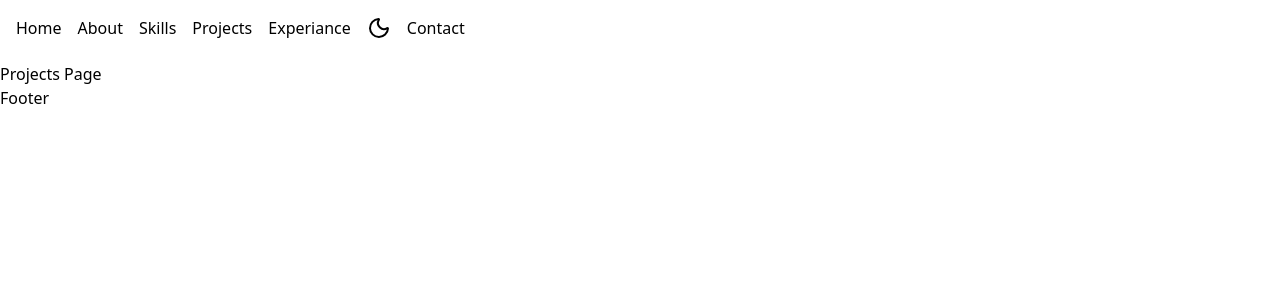
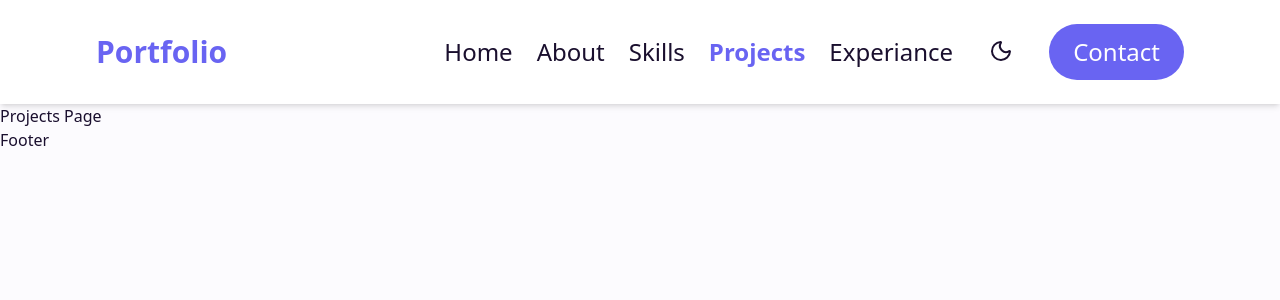
Before and after one commit to DixonKH/PortfolioWebsite, a Next.js app: page /projects in a window 1280 px wide. Shown: the top 300 px of the page. Built offline with nearby package versions, Linux system fonts and the light colour scheme.

Commit message:
feat: develop navigation bar

```diff
--- a/app/components/common/ToggleTheme/page.tsx
+++ b/app/components/common/ToggleTheme/page.tsx
@@ -7,7 +7,7 @@ export default function ToggleTheme() {
     const {theme, setTheme} = useTheme();
     return (
         <div>
-            <button className='rounded-full' onClick={() => setTheme(theme === 'dark' ? 'light' : 'dark')}>
+            <button className='rounded-full p-1' onClick={() => setTheme(theme === 'dark' ? 'light' : 'dark')}>
                 {theme === 'dark' ? <SunMedium /> : <Moon />}
             </button>
         </div>
--- a/app/components/layout/Navbar.tsx
+++ b/app/components/layout/Navbar.tsx
@@ -1,16 +1,41 @@
+'use client';
 import Link from "next/link";
 import ToggleTheme from "../common/ToggleTheme/page";
+import { usePathname } from "next/navigation";
+
+const NavLinks = [
+  { name: "Home", href: "/" },
+  { name: "About", href: "/about" },
+  { name: "Skills", href: "/skills" },
+  { name: "Projects", href: "/projects" },
+  { name: "Experiance", href: "/experiance" },
+];
 
 export default function Navbar() {
-    return (
-        <div className="dark:bg-gray-800 bg-white p-4 flex space-x-4">
-            <Link href="/">Home</Link>
-            <Link href="/about">About</Link>
-            <Link href="/skills">Skills</Link>
-            <Link href="/projects">Projects</Link>
-            <Link href="/experiance">Experiance</Link>
-            <ToggleTheme />
-            <Link href="/contact">Contact</Link>
+    const pathname = usePathname();
+  return (
+    <div className="dark:bg-black bg-white stiky w-full p-8 flex justify-between items-center shadow-md px-24 py-6">
+      <div className="text-3xl font-bold text-primary">Portfolio</div>
+      <div className="flex items-center  space-x-4 text-2xl gap-4">
+        <div className="flex space-x-6 text-lg font-medium">
+          {NavLinks.map((link) => {
+            const isActive = pathname === link.href || (pathname.startsWith(link.href) && link.href !== '/');
+            return (
+              <Link
+                key={link.name}
+                href={link.href}
+                className={isActive ? 'font-bold text-primary text-2xl' : 'text-2xl'}
+              >
+                {link.name}
+              </Link>
+            );
+          })}
         </div>
-    );
+        <ToggleTheme />
+        <div className="bg-primary text-primary-foreground rounded-full font-medium px-6 py-3">
+          <Link href="/contact">Contact</Link>
+        </div>
+      </div>
+    </div>
+  );
 }
--- a/app/globals.css
+++ b/app/globals.css
@@ -45,65 +45,65 @@
 }
 
 :root {
-  --background: 260 60% 99%;
-  --foreground: 260 50% 12%;
-  --card: 0 0% 100%;
-  --card-foreground: 260 50% 12%;
-  --popover: 0 0% 100%;
-  --popover-foreground: 260 50% 12%;
+  --background: hsl(260 60% 99%);
+  --foreground: hsl(260 50% 12%);
+  --card: hsl(0 0% 100%);
+  --card-foreground: hsl(260 50% 12%);
+  --popover: hsl(0 0% 100%);
+  --popover-foreground: hsl(260 50% 12%);
 
   /* Main brand color → that gorgeous purple-indigo gradient */
-  --primary: 260 85% 65%;
-  --primary-foreground: 0 0% 100%;
+  --primary: hsl(242 84% 67%);
+  --primary-foreground: hsl(0 0% 100%);
 
-  --secondary: 260 40% 96%;
-  --secondary-foreground: 260 50% 20%;
+  --secondary: hsl(260 40% 96%);
+  --secondary-foreground: hsl(260 50% 20%);
 
-  --muted: 260 30% 94%;
-  --muted-foreground: 260 20% 50%;
+  --muted: hsl(260 30% 94%);
+  --muted-foreground: hsl(260 20% 50%);
 
-  --accent: 260 80% 92%;
-  --accent-foreground: 260 85% 60%;
+  --accent: hsl(260 80% 92%);
+  --accent-foreground: hsl(260 85% 60%);
 
-  --destructive: 0 84% 60%;
-  --destructive-foreground: 0 0% 98%;
+  --destructive: hsl(0 84% 60%);
+  --destructive-foreground: hsl(0 0% 98%);
 
-  --border: 260 30% 88%;
-  --input: 260 30% 88%;
-  --ring: 260 85% 65%;
+  --border: hsl(260 30% 88%);
+  --input: hsl(260 30% 88%);
+  --ring: hsl(260 85% 65%);
   --radius: 0.75rem;
 }
 
 .dark {
   /* Dark mode – deep navy-purple black */
   --background: oklch(16% 12% 272deg);
-  --foreground: 260 40% 94%;
+  --foreground: hsl(260 40% 94%);
 
-  --card: 260 40% 10%;
-  --card-foreground: 260 40% 94%;
+  --card: hsl(260 40% 10%);
+  --card-foreground: hsl(260 40% 94%);
 
-  --popover: 260 40% 10%;
-  --popover-foreground: 260 40% 94%;
+  --popover: hsl(260 40% 10%);
+  --popover-foreground: hsl(260 40% 94%);
 
   /* Same beautiful purple stays in dark mode (slightly brighter so it pops) */
-  --primary: 260 90% 70%; /* brighter purple on dark bg */
-  --primary-foreground: 260 20% 98%;
+  --primary: hsl(242 84% 67%); /* brighter purple on dark bg */
+  --primary-foreground: hsl(260 20% 98%);
 
-  --secondary: 260 40% 16%;
-  --secondary-foreground: 260 40% 90%;
+  --secondary: hsl(260 40% 16%);
+  --secondary-foreground: hsl(260 40% 90%);
 
-  --muted: 260 30% 20%;
-  --muted-foreground: 260 20% 65%;
+  --muted: hsl(260 30% 20%);
+  --muted-foreground: hsl(260 20% 65%);
 
-  --accent: 260 70% 25%;
-  --accent-foreground: 260 80% 85%;
+  --accent: hsl(260 70% 25%);
+  --accent-foreground: hsl(260 80% 85%);
 
-  --destructive: 0 70% 55%;
-  --destructive-foreground: 0 0% 95%;
+  --destructive: hsl(0 70% 55%);
+  --destructive-foreground: hsl(0 0% 95%);
 
-  --border: 260 30% 20%;
-  --input: 260 30% 20%;
-  --ring: 260 90% 70%;
+  --border: hsl(260 30% 20%);
+  --input: hsl(260 30% 20%);
+  --ring: hsl(260 90% 70%);
 }
 
 @layer base {
```
